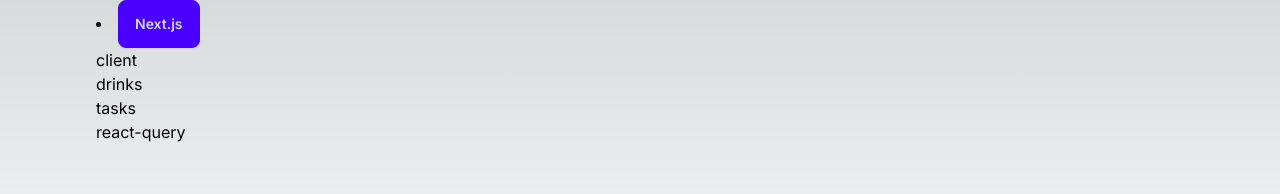
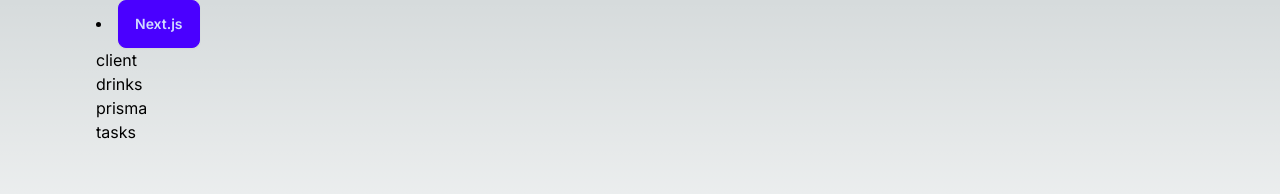
Before and after one commit to MastooraTurkmen/nextjs-project, a Next.js app: page /tasks in a window 1280 px wide. Shown: the top 194 px of the page. Built offline with nearby package versions, Linux system fonts and the light colour scheme.

Commit message:
adds prisma

```diff
--- a/component/Navbar.jsx
+++ b/component/Navbar.jsx
@@ -3,9 +3,9 @@
 const links = [
   { href: '/client', label: 'client' },
   { href: '/drinks', label: 'drinks' },
+  { href: '/prisma-example', label: 'prisma' },
   { href: '/tasks', label: 'tasks' },
-  { href: '/query', label: 'react-query' },
-];
+  ];
 
 const Navbar = () => {
   return (
```
